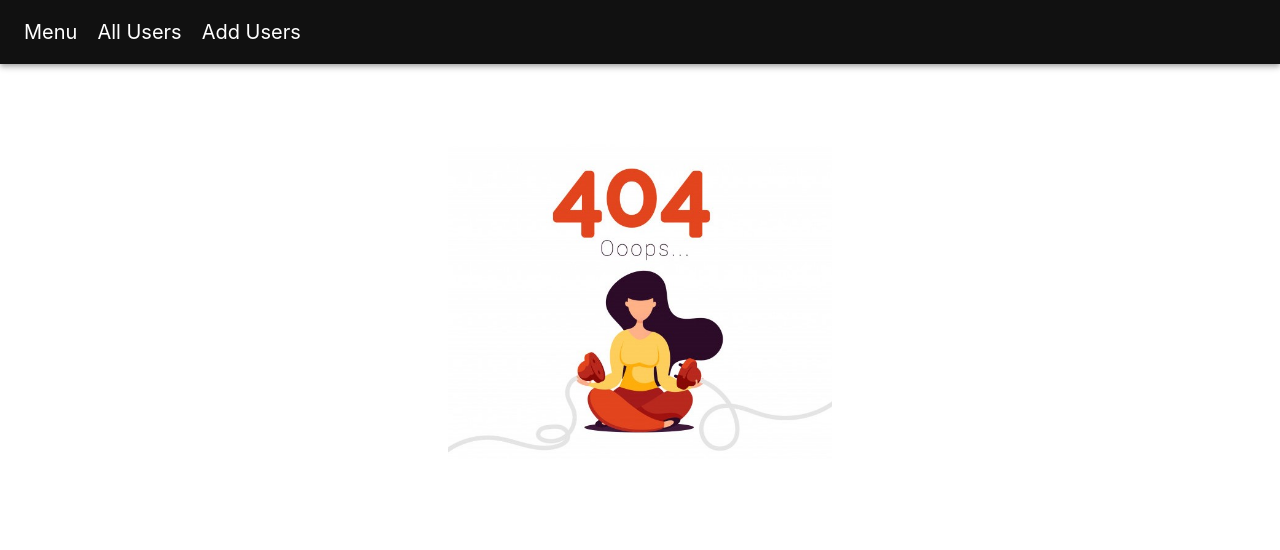
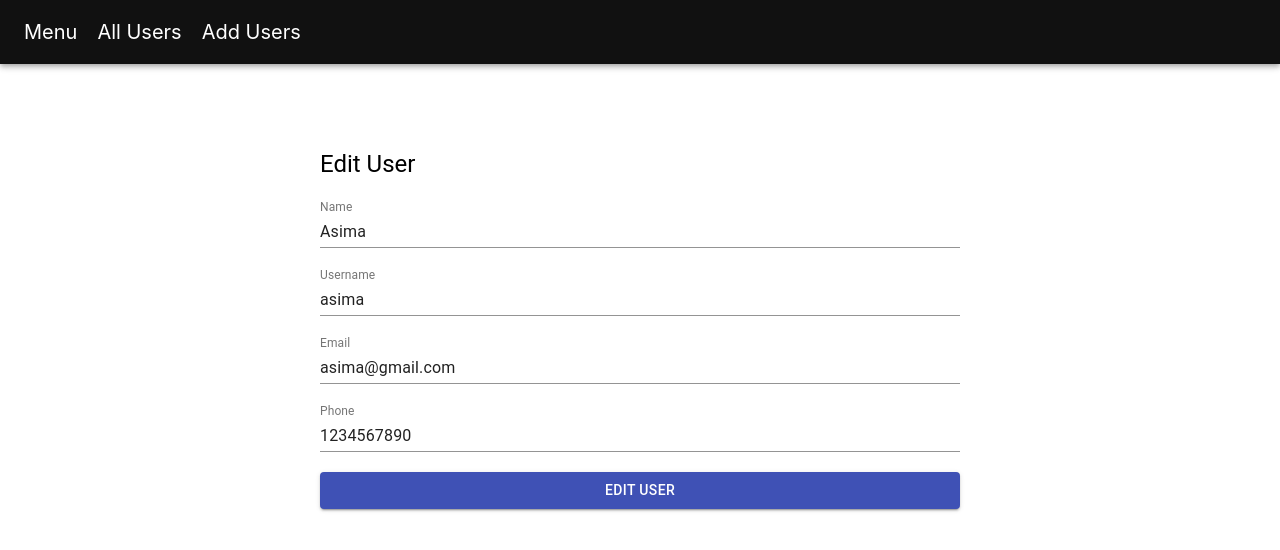
Before and after one commit to asima-chowdhury/users, a React (Create React App) app: page /edit/1 in a window 1280 px wide. Shown: the top 550 px of the page. Built offline with nearby package versions, Linux system fonts and the light colour scheme; data requests are answered from the project's data file.

Commit message:
completed edit user dynamically by using useParams

```diff
--- a/src/App.js
+++ b/src/App.js
@@ -4,6 +4,7 @@ import AllUsers from './components/AllUsers';
 import AddUsers from './components/AddUsers';
 import { BrowserRouter, Routes, Route } from "react-router-dom";
 import NotFound from './components/NotFound';
+import EditUser from './components/EditUser';
 
 
 function App() {
@@ -15,8 +16,8 @@ function App() {
           <Route exact path="/" element={<CodeForInterview />} />
           <Route path="/all" element={<AllUsers />} />
           <Route path="/add" element={<AddUsers />} />
+          <Route path="/edit/:id" element={<EditUser />} />
           <Route exact path="*" element={<NotFound />} />
-
         </Routes>
       </BrowserRouter>
     </div>
--- a/src/Database/db.json
+++ b/src/Database/db.json
@@ -29,9 +29,9 @@
       "id": 4
     },
     {
-      "name": "Doha",
-      "username": "doha",
-      "email": "doha@gmail.com",
+      "name": "maisha",
+      "username": "maisha",
+      "email": "maisha@gmail.com",
       "phone": "123456",
       "id": 5
     }
--- a/src/Service/api.js
+++ b/src/Service/api.js
@@ -2,10 +2,15 @@ import axios from 'axios';
 
 const url = "http://localhost:3003/users";
 
-export const getUsers = async () => {
-    return await axios.get(url);
+export const getUsers = async (id) => {
+    id = id || '';
+    return await axios.get(`${url}/${id}`); // demo: http://localhost:3003/users/ otherwise>> http://localhost:3003/users/1
 }
 
 export const addUser = async (user) => {
     return await axios.post(url, user);
 }
+
+export const editUser = async (id, user) => {
+    return await axios.put(`${url}/${id}`, user);
+}
--- a/src/components/AllUsers.jsx
+++ b/src/components/AllUsers.jsx
@@ -1,6 +1,7 @@
 import React, { useEffect, useState } from 'react';
 import { getUsers } from '../Service/api';
-import { Table, TableHead, TableRow, TableCell, TableBody, makeStyles } from '@material-ui/core';
+import { Table, TableHead, TableRow, TableCell, TableBody, makeStyles, Button } from '@material-ui/core';
+import {Link} from 'react-router-dom';
 
 const useStyles = makeStyles({
     table: {
@@ -47,6 +48,7 @@ const AllUsers = () => {
                         <TableCell>Username</TableCell>
                         <TableCell>Email</TableCell>
                         <TableCell>Phone</TableCell>
+                        <TableCell></TableCell>
                     </TableRow>
                 </TableHead>
                 <TableBody>
@@ -58,6 +60,10 @@ const AllUsers = () => {
                                 <TableCell>{user.username}</TableCell>
                                 <TableCell>{user.email}</TableCell>
                                 <TableCell>{user.phone}</TableCell>
+                                <TableCell>
+                                    <Button variant="contained" color="primary" style={{ marginRight: 10 }} component={Link} to={`/edit/${user.id}`}>Edit</Button>
+                                    <Button variant="contained" color="secondary">Delete</Button>
+                                </TableCell>
                             </TableRow>
                         ))
                     }
--- /dev/null
+++ b/src/components/EditUser.jsx
@@ -0,0 +1,78 @@
+import { Button, FormControl, FormGroup, Input, InputLabel, makeStyles, Typography } from '@material-ui/core';
+import React, { useEffect, useState } from 'react';
+import { editUser, getUsers } from '../Service/api';
+import { useNavigate, useParams } from "react-router-dom";
+
+
+const useStyles = makeStyles({
+    container: {
+        width: '50%',
+        margin: '5% 0 0 25%',
+        '& > *': {
+            marginTop: 20,
+        }
+    }
+})
+
+
+const initialValues = {
+    name: '',
+    username: '',
+    email: '',
+    phone: ''
+}
+
+const EditUser = () => {
+    const [user, setUser] = useState(initialValues);
+    const { name, username, email, phone } = user;
+    const classes = useStyles();
+    const navigate = useNavigate();
+
+    const {id} = useParams();
+
+    useEffect(()=>{
+        loadUserData();
+    },[])
+
+   const loadUserData =async()=>{
+       const response = await getUsers(id);
+       setUser(response.data);
+   }
+
+    const onChangeValue = (e) => {
+        console.log(e.target.value, e.target.name);
+        setUser({ ...user, [e.target.name]: e.target.value });
+        console.log(user);
+    }
+
+    const editUserDetails = async () => {
+        await editUser(id, user);
+        navigate("/all");
+    }
+    return (
+        <div>
+            <FormGroup className={classes.container}>
+                <Typography variant='h5'>Edit User</Typography>
+                <FormControl>
+                    <InputLabel>Name</InputLabel>
+                    <Input onChange={(e) => onChangeValue(e)} name="name" value={name} />
+                </FormControl>
+                <FormControl>
+                    <InputLabel>Username</InputLabel>
+                    <Input onChange={(e) => onChangeValue(e)} name="username" value={username} />
+                </FormControl>
+                <FormControl>
+                    <InputLabel>Email</InputLabel>
+                    <Input onChange={(e) => onChangeValue(e)} name="email" value={email} />
+                </FormControl>
+                <FormControl>
+                    <InputLabel>Phone</InputLabel>
+                    <Input onChange={(e) => onChangeValue(e)} name="phone" value={phone} />
+                </FormControl>
+                <Button onClick={() => editUserDetails()} variant="contained" color="primary">Edit User</Button>
+            </FormGroup>
+        </div>
+    );
+};
+
+export default EditUser;
```
